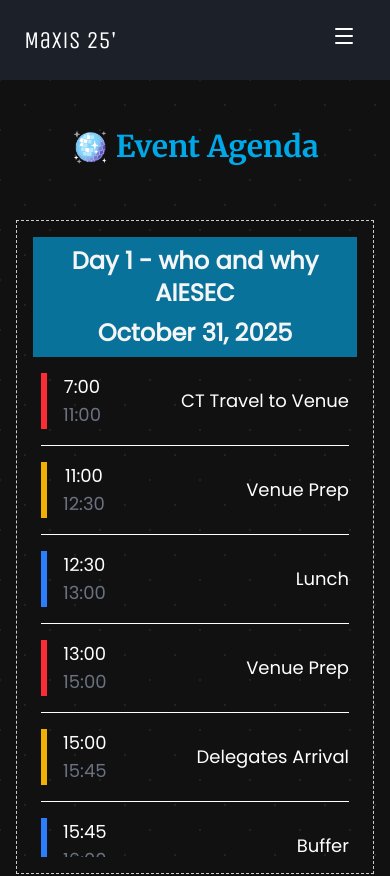
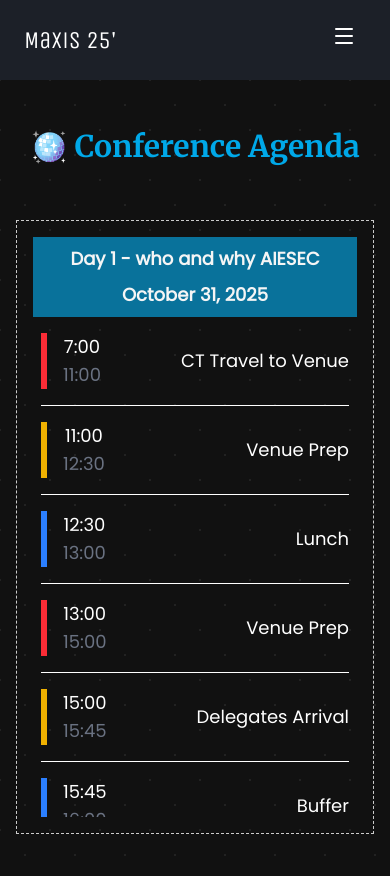
Before and after one commit to Nnenna-udefi/maxis-25, a React (Vite) app: page /agenda in a window 390 px wide. Shown: the top 876 px of the page. Built offline with nearby package versions, Linux system fonts and the light colour scheme.

Commit message:
updated the live now section

```diff
--- a/src/agendaCard.jsx
+++ b/src/agendaCard.jsx
@@ -7,7 +7,7 @@
         style={{ border: "1px dashed #ccc", padding: "1rem", margin: "1rem 0" }}
         className="md:text-xl text-lg max-w-full"
       >
-        <div className="bg-[#09729b] text-[#F5F5F5] text-2xl p-2 font-extrabold">
+        <div className="bg-[#09729b] text-[#F5F5F5] text-lg md:text-2xl p-2 font-extrabold">
           <h2>{event.title}</h2>
           <h3 className="pt-2 ">{event.date}</h3>
         </div>
--- a/src/agendaPage.jsx
+++ b/src/agendaPage.jsx
@@ -19,7 +19,7 @@
         }}
       >
         <h2 className="text-3xl md:text-5xl font-bold font-merriweather text-[#00A8E8] mb-6 text-center">
-          🪩 Event Agenda
+          🪩 Conference Agenda
         </h2>
         <div className="mx-auto pb-6 block md:grid grid-cols-2 justify-items-center gap-10">
           {events.map((event, index) => (
```
